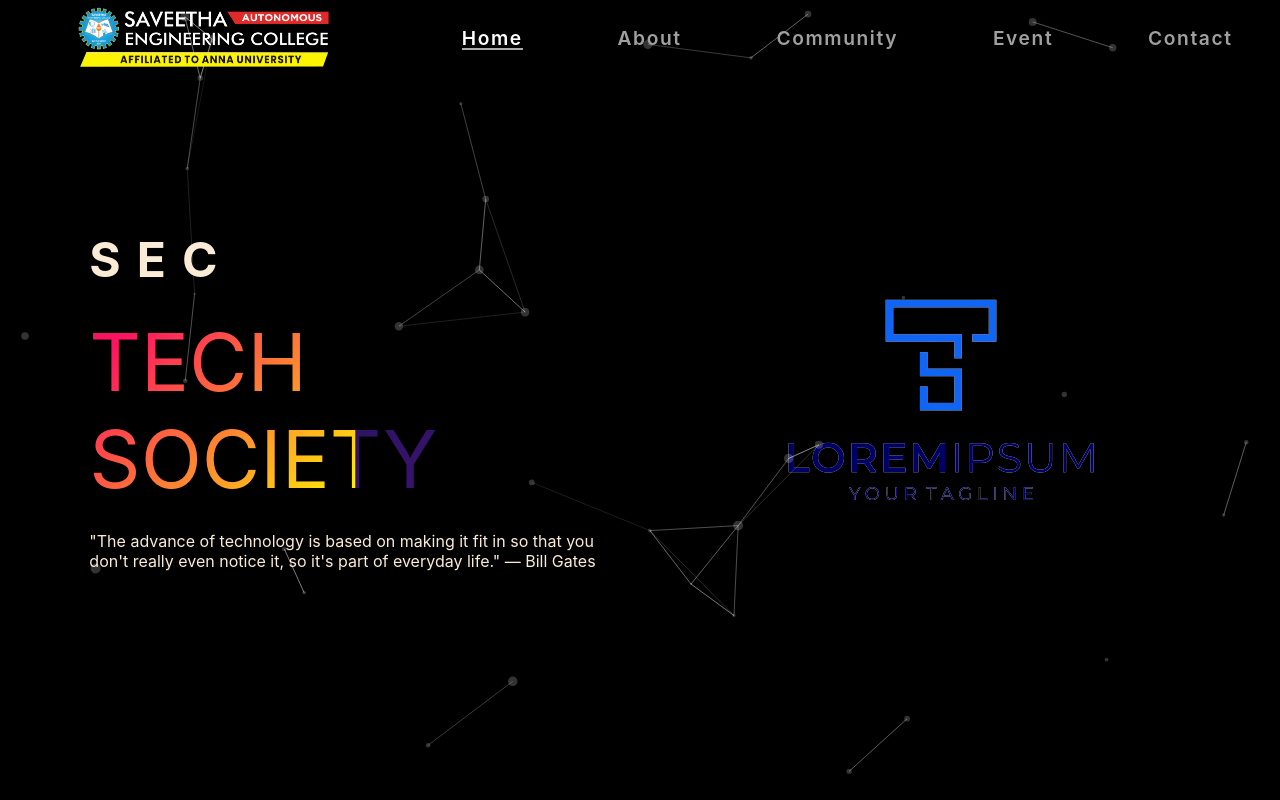
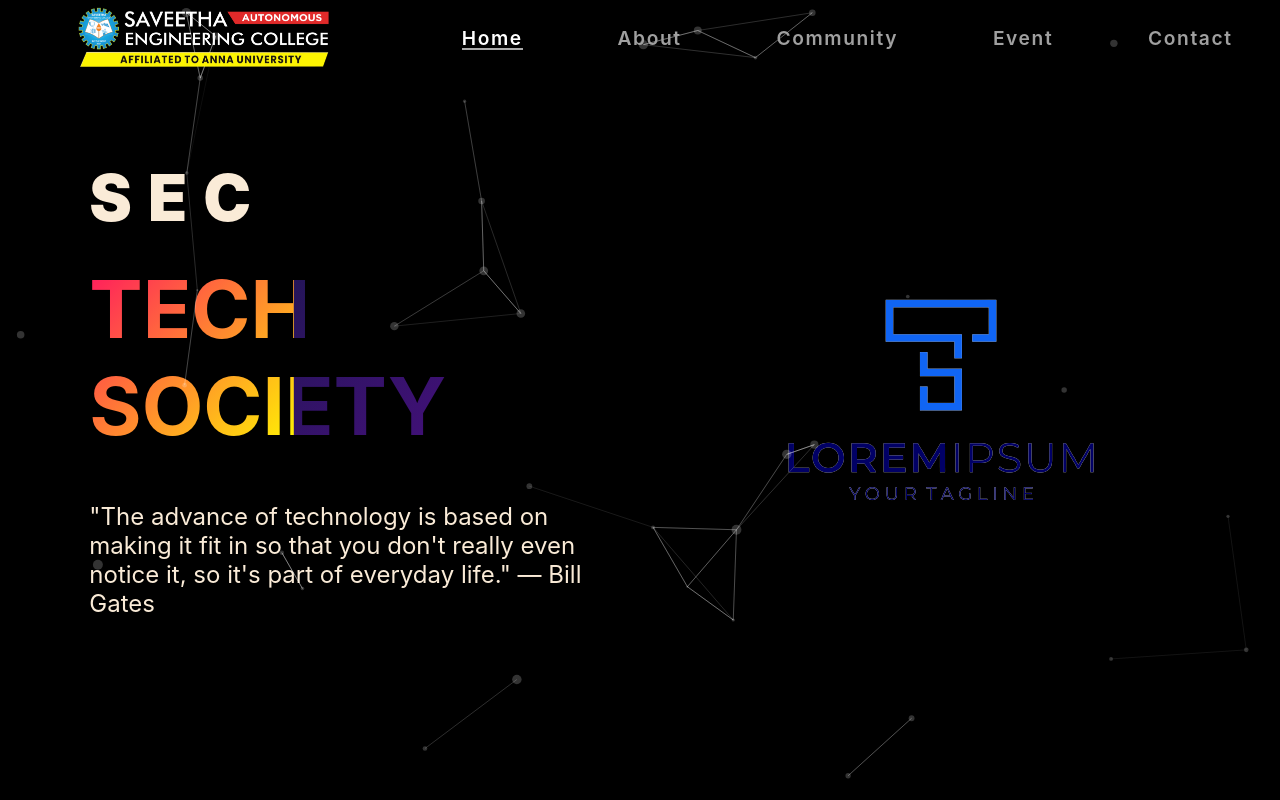
Before and after one commit to sagul-09/Tech_society, a React (Vite) app: page / in a window 1280 px wide. Shown: the top 800 px of the page. Built offline with nearby package versions, Linux system fonts and the light colour scheme.

Commit message:
about-component

```diff
--- a/src/App.jsx
+++ b/src/App.jsx
@@ -1,6 +1,8 @@
 import React, { useCallback } from "react";
 import Nav from "./components/nav/nav";
 import Home from "./components/home/home";
+import About from "./components/about/about";
+
 import Particles from "react-tsparticles";
 import { Particle } from "./configs/partical.config";
 import { loadFull } from "tsparticles";
@@ -22,6 +24,7 @@ const App = () => {
       />
       <Nav />
       <Home />
+      <About />
     </>
   );
 };
--- /dev/null
+++ b/src/components/about/about.css
@@ -0,0 +1,22 @@
+.About-Container {
+  height: auto;
+  display: flex;
+  align-items: center;
+  justify-content: center;
+  flex-direction: column;
+  padding: 2rem;
+
+}
+.About-Title{
+    letter-spacing: 0.5rem;
+  font-size: 4rem;
+  font-weight: bolder;
+}
+.About-Society{
+    font-size: 2rem;
+    font-weight: lighter;
+    display: flex;
+    justify-content: center;
+    align-items: center;
+    padding: 1rem;
+}
--- /dev/null
+++ b/src/components/about/about.jsx
@@ -0,0 +1,26 @@
+import React from "react";
+import "./about.css";
+const about = () => {
+  return (
+    <div className="About-Container">
+      <div className="About-Title">ABOUT</div>
+      <div className="About-Society">
+        <p>
+          {" "}
+          Welcome to our dynamic and innovative Tech Society! Your gateway to
+          the exciting world of new technologies.
+          <br />
+          A community created by the learners, of the learners, and for the
+          learners.
+          <br />
+          Through engaging workshops, thrilling hackathons, and collaborative
+          project support, we're here to ignite your passion for technology and
+          empower you to shape the future. Join us on this journey of
+          exploration, creation, and endless possibilities!
+        </p>
+      </div>
+    </div>
+  );
+};
+
+export default about;
--- a/src/components/home/home.css
+++ b/src/components/home/home.css
@@ -39,10 +39,15 @@
   display: flex;
   flex-direction: column;
   gap: 1.5rem;
+  font-weight: 700;
 }
 
 .College-Title {
   letter-spacing: 1rem;
-  font-size: 3rem;
+  font-size: 4rem;
   font-weight: bolder;
 }
+.Society-Thought {
+  font-size: 1.5rem;
+  font-weight: lighter;
+}
--- a/src/components/home/home.jsx
+++ b/src/components/home/home.jsx
@@ -4,14 +4,16 @@ import societyLogo from "../../assets/societyLogo.png";
 const home = () => {
   return (
     <>
-      <div class="Home-Container">
-        <div class="Society-Name">
+      <div className="Home-Container">
+        <div className="Society-Name">
           <div className="College-Title">SEC</div>
-          <div class="animate-charcter"> Tech Society</div>
+          <div className="animate-charcter"> Tech Society</div>
           <div className="Society-Thought">
-            "The advance of technology is based on making it fit in so that you
-            don't really even notice it, so it's part of everyday life." — Bill
-            Gates
+            <p>
+              "The advance of technology is based on making it fit in so that
+              you don't really even notice it, so it's part of everyday life." —
+              Bill Gates
+            </p>
           </div>
         </div>
         <img src={societyLogo} alt="Society Logo" />
```
